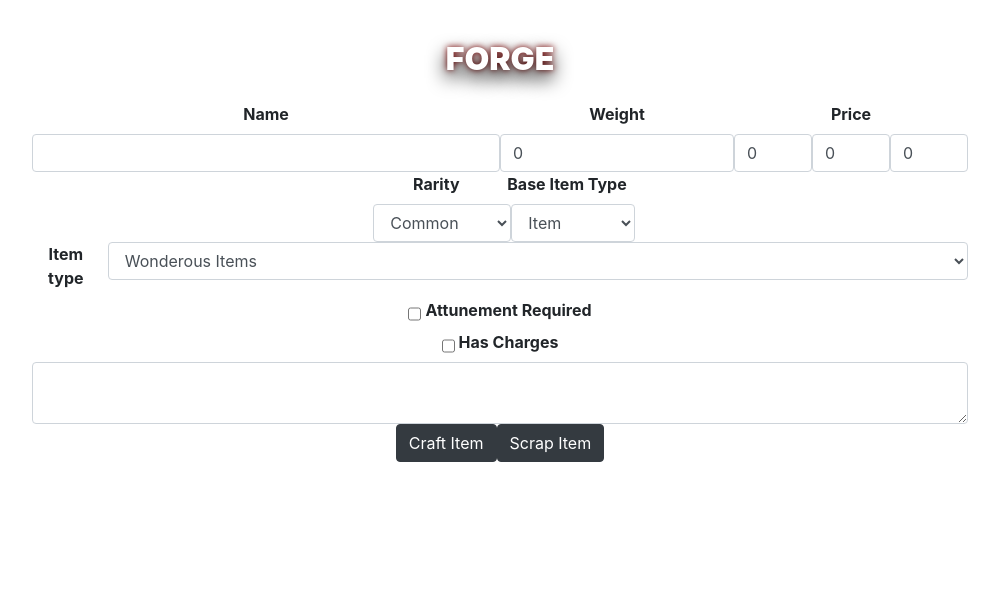
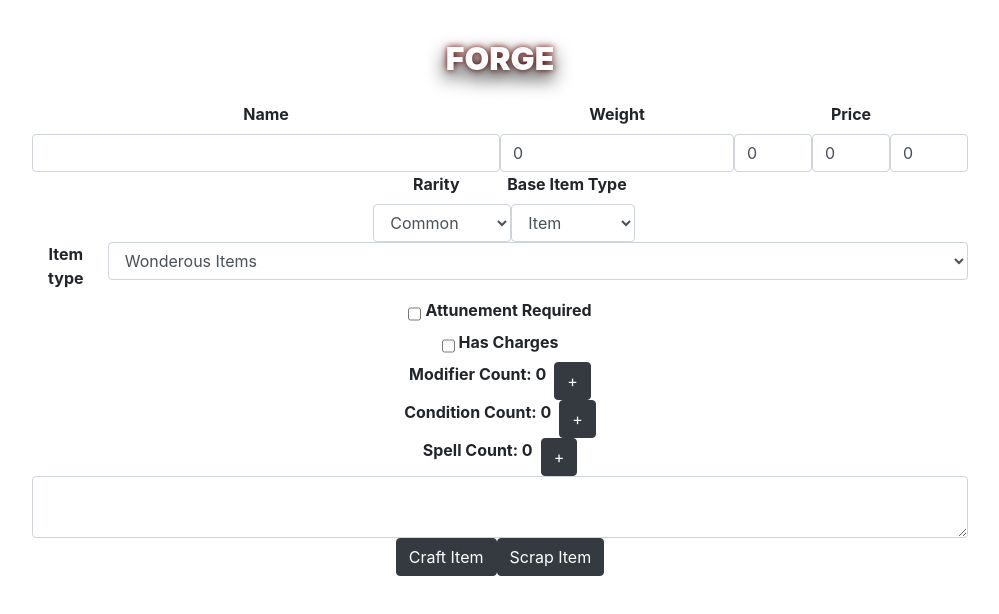
Before and after one commit to wesely1996/DMH, a React (Create React App) app in the folder dmh/: page / in a window 1280 px wide. Shown: the top 614 px of the page, without its empty margins (140-1139 px from the left). Built offline with nearby package versions, Linux system fonts and the light colour scheme.

Commit message:
Add mods, conditions and spells -added buttons to add modifiers, conditions and spells -iterators to create an objects for modifiers, conditions and spells

```diff
--- a/dmh/src/Components/CreateItems/CreateItems.js
+++ b/dmh/src/Components/CreateItems/CreateItems.js
@@ -140,6 +140,15 @@ class CreateItems extends Component{
             case "numberOfChargesInput":
                 this.setState({number_of_charges: event.target.value});
                 break;
+            case "addModifierButton":
+                this.addModifier();
+                break;
+            case "addConditionButton":
+                this.addCondition();
+                break;
+            case "addSpellsButton":
+                this.addSpell();
+                break;
             default:
                 break;
         }
@@ -177,8 +186,50 @@ class CreateItems extends Component{
     }
 
     handleSubmit(event) {
-        console.log(this.state);
         event.preventDefault();
+    }
+
+    addModifier(){
+        const mod = {
+            type : "",
+            subtype : "",
+            ability_score : "",
+            dice_count : 0,
+            dice_type : 1,
+            additional_bonus_type : "",
+            details : "",
+            duration : 0,
+            duration_interval : "seconds"
+        }
+        let new_modifiers = this.state.modifiers;
+        new_modifiers.push(mod);
+        this.setState({modifiers : new_modifiers});
+    }
+
+    addCondition(){
+        const condition = {
+            type : "",
+            details : "",
+            duration : 0,
+            duration_interval : "seconds"
+        }
+        let new_conditions = this.state.conditions;
+        new_conditions.push(condition);
+        this.setState({conditions : new_conditions});
+    }
+
+    addSpell(){
+        const spell = {
+            spell_name : "",
+            details : "",
+            min_charges : 1,
+            max_charges : 1,
+            save_dc: 8,
+            spell_cast_level: 1
+        }
+        let new_spells = this.state.spells;
+        new_spells.push(new_spells);
+        this.setState({spells : new_spells});
     }
 
     render(){
@@ -639,6 +690,80 @@ class CreateItems extends Component{
                             <></>
                         }
                     </div>
+                    <div className="d-flex flex-column justify-content-center">
+                        <div className="d-flex flex-row justify-content-center">
+                            <label className="mr-2" htmlFor="addModifierButton">
+                                Modifier Count: {this.state.modifiers.length}
+                            </label>
+                            <button className="btn btn-dark"
+                            name="addModifierButton"
+                            type="button"
+                            onClick={this.handleChange}>
+                                +
+                            </button>
+                        </div>
+                        {
+                        this.state.modifiers.map((element, index) => {
+                            return <div className="d-flex flex-row justify-content-center" key={index}>
+                                {/* type : "",
+                                subtype : "",
+                                ability_score : "",
+                                dice_count : 0,
+                                dice_type : 1,
+                                additional_bonus_type : "",
+                                details : "",
+                                duration : 0,
+                                duration_interval : "seconds" */}
+                                MOD {index}
+                            </div>;
+                        })
+                        }
+                    </div>
+                    <div className="d-flex flex-column justify-content-center">
+                        <div className="d-flex flex-row justify-content-center">
+                            <label className="mr-2" htmlFor="addConditionButton">
+                                Condition Count: {this.state.conditions.length}
+                            </label>
+                            <button className="btn btn-dark"
+                            name="addConditionButton"
+                            type="button"
+                            onClick={this.handleChange}>
+                                +
+                            </button>
+                        </div>
+                        {
+                        this.state.conditions.map((element, index) => {
+                            return <div className="d-flex flex-row justify-content-center" key={index}>
+                                {/* type : "",
+                                details : "",
+                                duration : 0,
+                                duration_interval : "seconds" */}
+                                Condition {index}
+                            </div>;
+                        })
+                        }
+                    </div>
+                    <div className="d-flex flex-column justify-content-center">
+                        <div className="d-flex flex-row justify-content-center">
+                            <label className="mr-2" htmlFor="addSpellsButton">
+                                Spell Count: {this.state.spells.length}
+                            </label>
+                            <button className="btn btn-dark"
+                            name="addSpellsButton"
+                            type="button"
+                            onClick={this.handleChange}>
+                                +
+                            </button>
+                        </div>
+                        {
+                        this.state.spells.map((element, index) => {
+                            return <div className="d-flex flex-row justify-content-center" key={index}>
+                                {/*  */}
+                                Spell {index}
+                            </div>;
+                        })
+                        }
+                    </div>
                     <div>
                         <textarea className=" form-control"
                         name="itemDescriptionInput"
```
Also changed, not shown: 1 other file (tests, documents, lock files or other folders).
